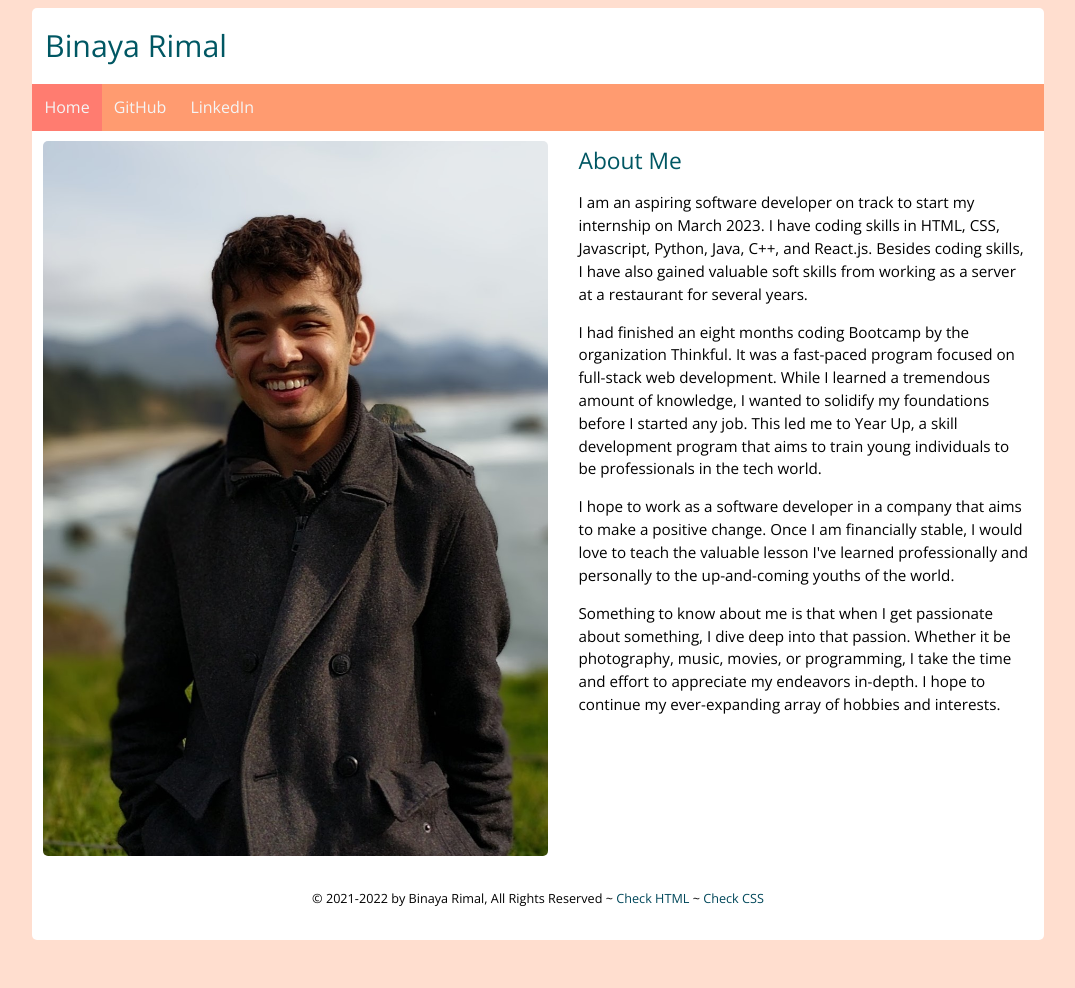
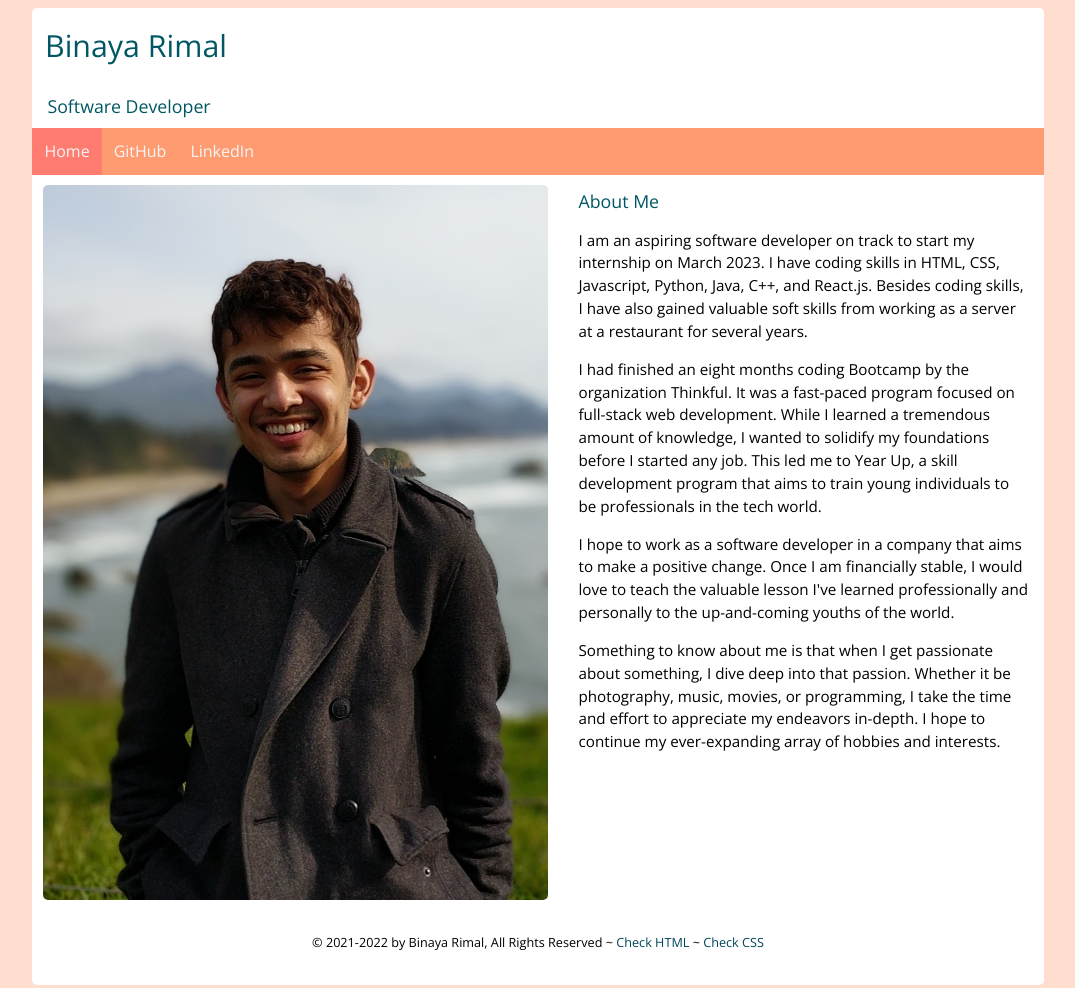
Before and after one commit to binayarimal/digitalPortfolio, a plain HTML site: page index.html in a window 1280 px wide. Shown: the whole page, without its empty margins (102-1177 px from the left). Before the commit the page ends 948 px from the top, so only its background shows below. Drawn offline with nearby package versions, Linux system fonts and the light colour scheme.

Commit message:
added title

```diff
--- a/css/main.css
+++ b/css/main.css
@@ -15,13 +15,24 @@ html {
     background: rgb(255, 124, 112);
 }
 
-h1 {
+h1{
     font-weight: normal;
     margin: auto;
     background: #fff;
     line-height: 2.5em;
 }
+h3.title{
+    font-weight: normal;
+    margin-top: auto;
+    margin-bottom:auto;
+    margin-right:10%;
+    margin-left:10%;
+    padding-left: 15px;
 
+
+    background: #fff;
+    line-height: 2.5em;
+}
 h1.page-header{
     font-family: 'Open Sans',sans-serif;
     color: rgb(0, 87, 99);
@@ -33,6 +44,11 @@ h1.page-header{
     border-top-right-radius: 5px;
  }
 
+ h3.title{
+    font-family: 'Open Sans',sans-serif;
+    color: rgb(0, 87, 99);
+
+ }
 
  main.wrapper {
     background-color: white;
@@ -111,6 +127,12 @@ footer {
         width: 89%;
         padding-left: 1%;
     }
+    h3.title {
+
+        padding-left: 1%;
+        margin-left:5%;
+        margin-right: 5%;
+    }
 
     picture.profile img {
         width: 50%;
@@ -133,7 +155,12 @@ footer {
         width: 99%;
         padding-left: 1%;
     }
+    h3.title {
 
+        padding-left: 1%;
+        margin-left:auto;
+        margin-right:auto;
+    }
     picture.profile img {
         width: 95%;
         margin-left: 2.5%;
--- a/index.html
+++ b/index.html
@@ -11,6 +11,7 @@
  <body>
      <header>
      <h1 class = "page-header">Binaya Rimal</h1>
+      <h3 class = "title"> Software Developer</h3>
         <nav class="topnav" id="myTopnav">
             <a href="index.html" class="active">Home</a>
            <!-- <a href="https://binayarimal.github.io/stylin-with-css/" target="_blank">Stylin With Css</a> --> <!--Delete this-->
@@ -27,7 +28,7 @@
             <source media="(min-width: 501px)" srcset="images/tablet.jpg">
             <img src="images/phone.jpg" alt="That's me!">
         </picture>
-       <h2 class="subheader">About Me</h2>
+       <h3 class="subheader">About Me</h3>
        <p>
         I am an aspiring software developer on track to start my internship on March 2023. I have coding skills in HTML,
         CSS, Javascript, Python, Java, C++, and React.js. Besides coding skills, I have also gained valuable soft skills
```
